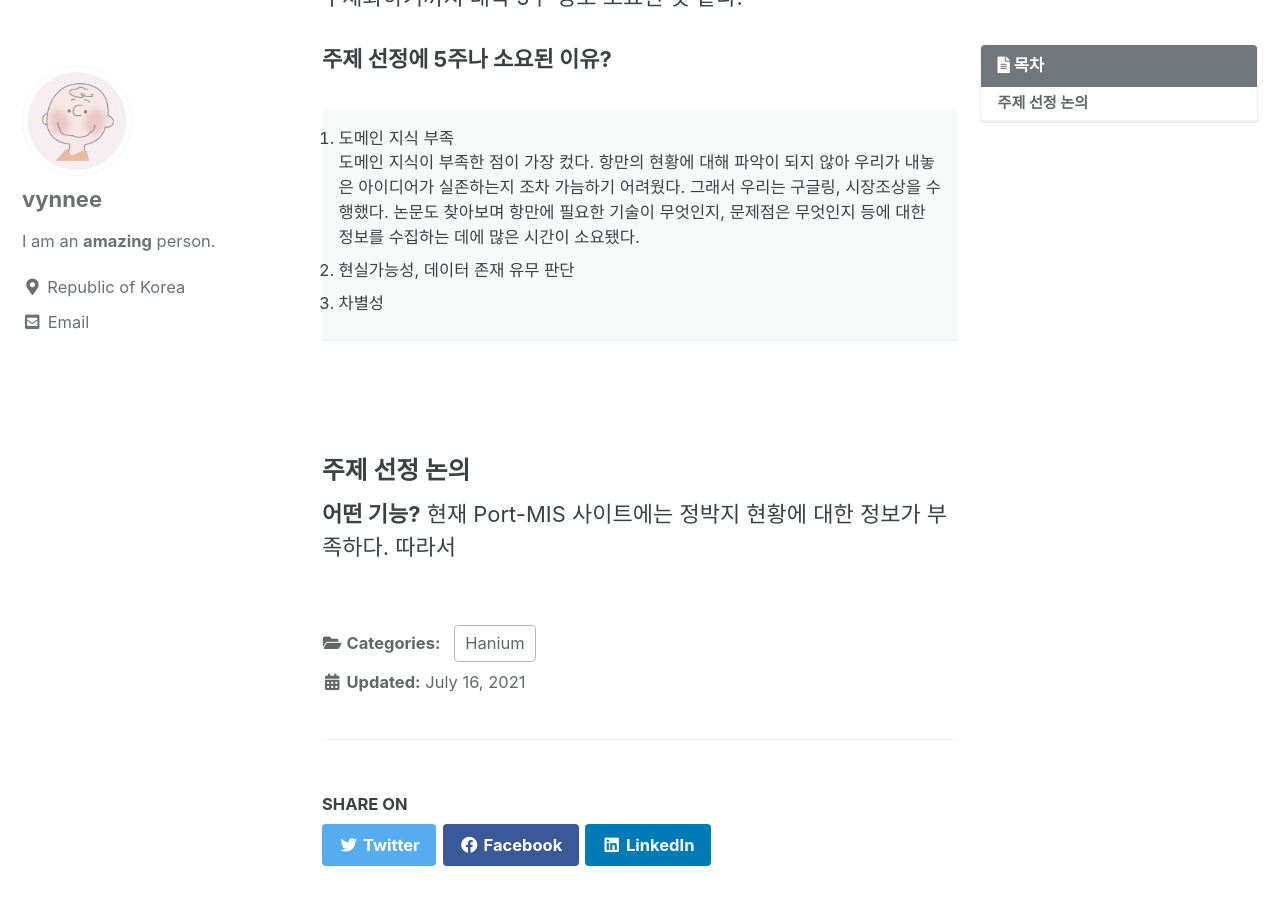
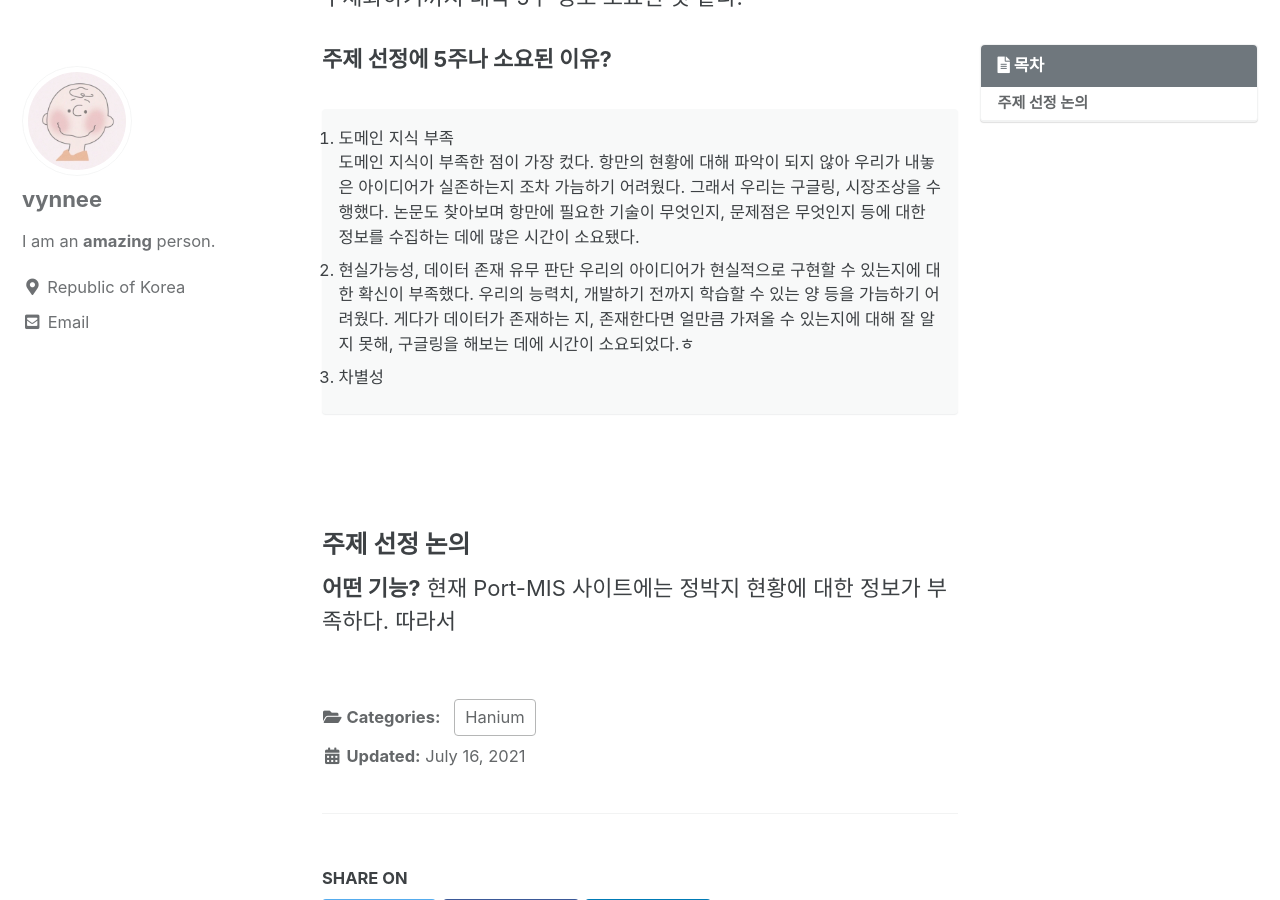
Before and after one commit to vynnee/vynnee.github.io, a Jekyll site: the page built from _posts/2021-07/marina/2021-07-16-ha1.md, in a window 1280 px wide and 900 px high, scrolled down 826 px. Built offline with Jekyll 4.4.1, drawn with Linux system fonts in a browser that asks for light colours; cached includes are drawn as plain includes; comment, search, counter and statistics services are not loaded.

Commit message:
[2021-07-22] modify

```diff
--- a/_posts/2021-07/marina/2021-07-16-ha1.md
+++ b/_posts/2021-07/marina/2021-07-16-ha1.md
@@ -33,6 +33,7 @@ Last_modified_at: 2021-07-16T00:00:00+08:00
 1. 도메인 지식 부족<br>
 도메인 지식이 부족한 점이 가장 컸다. 항만의 현황에 대해 파악이 되지 않아 우리가 내놓은 아이디어가 실존하는지 조차 가늠하기 어려웠다. 그래서 우리는 구글링, 시장조상을 수행했다. 논문도 찾아보며 항만에 필요한 기술이 무엇인지, 문제점은 무엇인지 등에 대한 정보를 수집하는 데에 많은 시간이 소요됐다.<br>
 2. 현실가능성, 데이터 존재 유무 판단
+우리의 아이디어가 현실적으로 구현할 수 있는지에 대한 확신이 부족했다. 우리의 능력치, 개발하기 전까지 학습할 수 있는 양 등을 가늠하기 어려웠다. 게다가 데이터가 존재하는 지, 존재한다면 얼만큼 가져올 수 있는지에 대해 잘 알지 못해, 구글링을 해보는 데에 시간이 소요되었다.ㅎ
 3. 차별성
 {: .notice}
 
```
